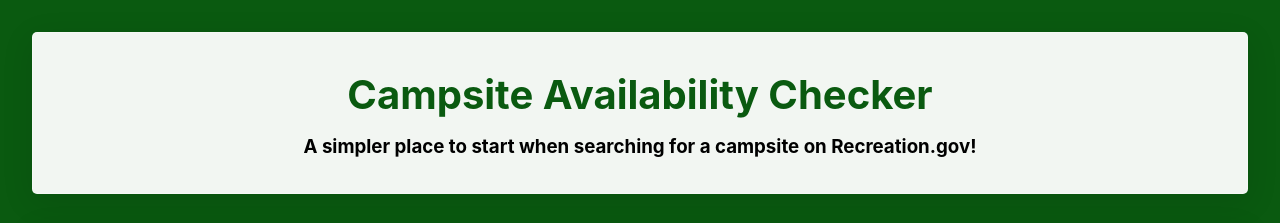
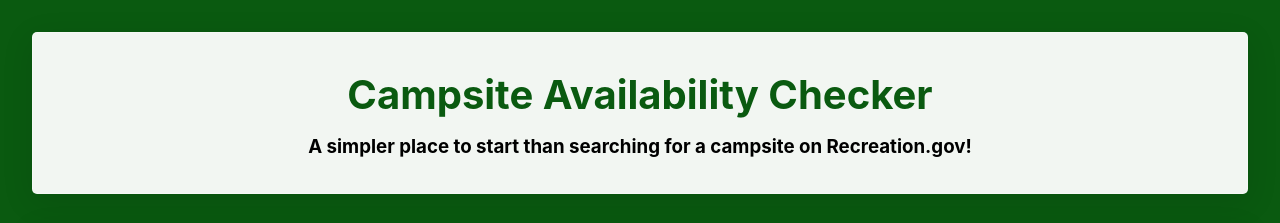
Before and after one commit to WebDeverDan/campsite-availabilty-checker, a React (Vite) app: page / in a window 1280 px wide. Shown: the top 223 px of the page. Built offline with nearby package versions, Linux system fonts and the light colour scheme; no server answers.

Commit message:
changed text in header

```diff
--- a/src/App.jsx
+++ b/src/App.jsx
@@ -95,7 +95,7 @@ function App() {
       <header className="app-header">
         <div className="header-content">
           <h1>Campsite Availability Checker</h1>
-          <h3>A simpler place to start when searching for a campsite on Recreation.gov!</h3>
+          <h3>A simpler place to start than searching for a campsite on Recreation.gov!</h3>
         </div>
       </header>
 
```
